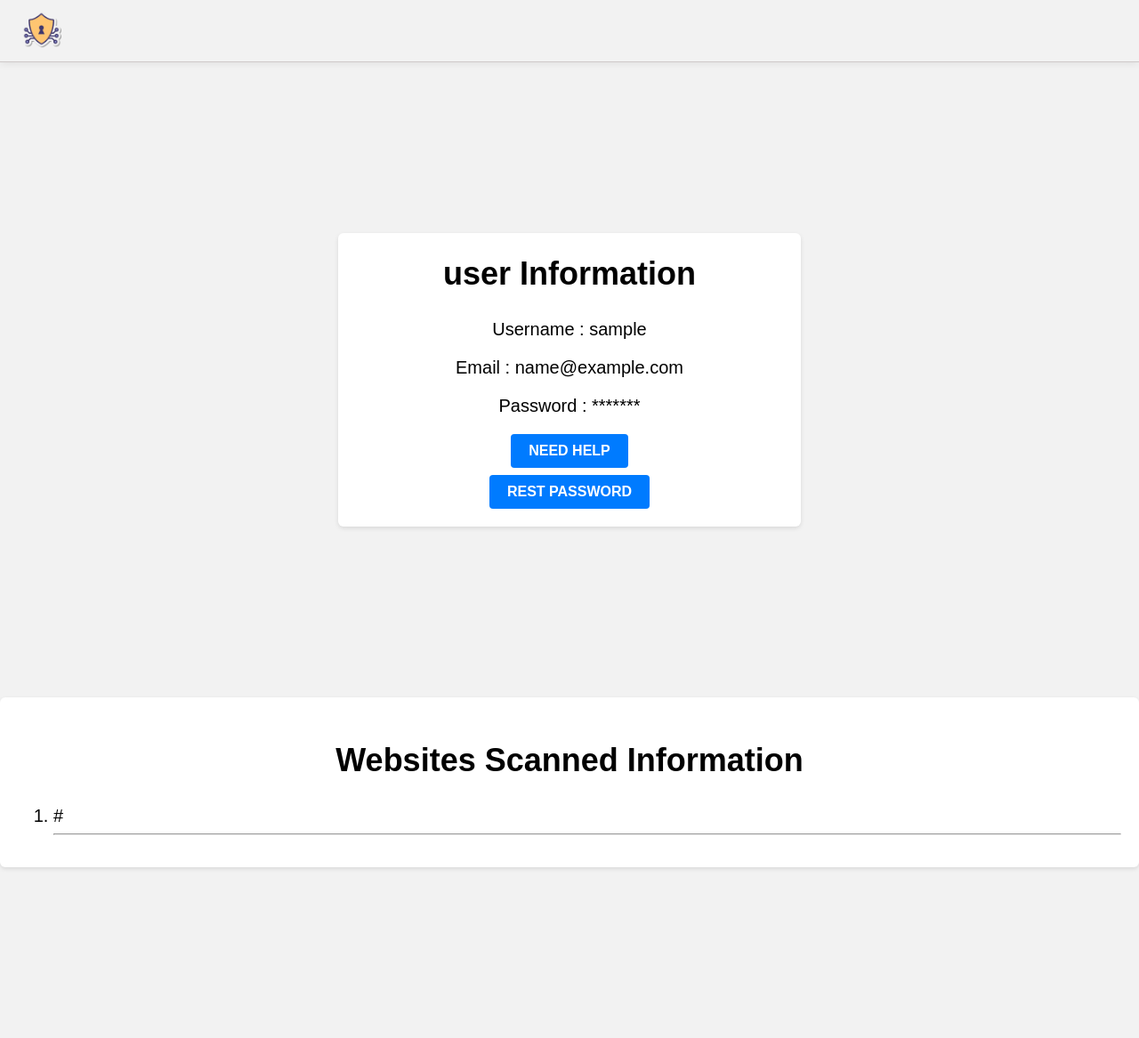
After one commit to asad78698/My-FinalYear-Project, a Flask app: page /profile in a window 1280 px wide. The commit adds this page. Shown: the whole page at 89% size. Run offline with Flask 3, Linux system fonts and the light colour scheme; the visitor is signed in with stand-in values (Sample User, id 1); a database or web service that is not in the repository returns one stand-in record (values such as "Sample title").

Commit message:
done some changes

```diff
--- a/app.py
+++ b/app.py
@@ -8,7 +8,7 @@ from securityheaders import check_http_security_headers
 from securitymisconfig import check_security_misconfiguration
 from tls import check_tls_security
 from pymongo import  MongoClient
-
+from datetime import datetime
 
 client = MongoClient('localhost', 27017)
 db = client['fyp']
@@ -35,6 +35,8 @@ def loginpage():
         if userCollection.find_one({'username': username, 'password': password}):
             session['loggedin'] = True
             session['username'] = username
+            session['password'] = password
+
             return redirect(url_for('sql'))
 
         else:
@@ -55,11 +57,15 @@ def signup():
         email = request.form['email']
         password = request.form['password']
         confirm = request.form['confirm']
-        userCollection.insert_one({
+        if userCollection.find_one({'email': email}):  # Check if email already exists
+            return 'Email already exists'
+        else:
+         userCollection.insert_one({
             'username': username,
             'email': email,
             'password': password,
-            'confirm': confirm
+            'confirm': confirm,
+            'url': []
         })
         return redirect(url_for('loginpage'))
 
@@ -82,6 +88,15 @@ def forgotpassword():
     return render_template('restpassword.html')
 
 
+@app.route('/profile')
+def profile():
+    if session.get('loggedin'):
+        user_data = userCollection.find_one({'username': session['username']})
+        urls = user_data.get('url', [])  # Get all URLs associated with the username
+        return render_template('profile.html', username=session['username'], email=user_data['email'], urls=urls)
+    else:
+        return redirect(url_for('loginpage'))
+
 
 @app.route('/sqlinjection')
 def sql():
@@ -92,9 +107,11 @@ def sql():
 
 @app.route('/getinputsql', methods=['POST'])
 def getinput():
+    ip_address = request.remote_addr
     if request.method == 'POST':
         user_input = request.form.get('url')
         if user_input:
+            userCollection.update_one({'username': session['username']}, {'$push': {'url': "Scanned For SQL Injection : " +user_input+ " at " + str(datetime.now())+ " from Ip Address : " + ip_address}})
             user_input = unquote(user_input.replace('%22', ''))
             resultforms = scan_sql_injection(user_input)
 
@@ -111,9 +128,11 @@ def apiendipoint():
 
 @app.route('/getinputapi', methods=['POST'])
 def getinputapi():
+    ip_address = request.remote_addr
     if request.method == 'POST':
         user_input = request.form.get('url')
         if user_input:
+            userCollection.update_one({'username': session['username']}, {'$push': {'url': "Scanned For Api Endpoints : " +user_input+ " at " + str(datetime.now()) + " from Ip Address : " + ip_address}})
             user_input = unquote(user_input.replace('%22', ''))
             apiresult = analyze_endpoints(user_input)
             return render_template('apiendpoint.html', resultapi=apiresult, username=session['username'])
@@ -130,9 +149,11 @@ def openredirect():
 
 @app.route('/getinputopenredirect', methods=['POST'])
 def getinputopenredirect():
+    ip_address = request.remote_addr
     if request.method == 'POST':
         user_input = request.form.get('url')
         if user_input:
+            userCollection.update_one({'username': session['username']}, {'$push': {'url': "Scanned For Open Redirects : " +user_input+ " at " + str(datetime.now()) + " from Ip Address : " + ip_address}})
             openredirectresult = is_open_redirect(user_input)
             return render_template('openredirect.html', resultopenredirect=openredirectresult , username=session['username'])
         else:
@@ -147,9 +168,11 @@ def crosssitescripting():
 
 @app.route('/getinputcrosssitescriptting', methods=['POST'])
 def getinputcrosssitescriptting():
+    ip_address = request.remote_addr
     if request.method == 'POST':
         user_input = request.form.get('url')
         if user_input:
+            userCollection.update_one({'username': session['username']}, {'$push': {'url': "Scanned For Cross Site : " +user_input+ " at " + str(datetime.now()) + " from Ip Address : " + ip_address}})
             crosssites_result = crosssitescripting_result(user_input)
             return render_template('crosssitescriptting.html', result_crosssite=crosssites_result , username=session['username'])
         else:
@@ -165,9 +188,11 @@ def securityheaders():
 
 @app.route('/getinput_SecurityHeaders', methods = ['POST'])
 def getinput_SecurityHeaders():
+     ip_address = request.remote_addr
      if request.method == 'POST':
         user_input = request.form.get('url')
         if user_input:
+            userCollection.update_one({'username': session['username']}, {'$push': {'url': "Scanned For Security Headers: " +user_input + " at " + str(datetime.now()) + " from Ip Address : " + ip_address}})
             headers_results = check_http_security_headers(user_input)
             return render_template('securityheaders.html', result_headers = headers_results , username=session['username'])
         else:
@@ -182,9 +207,11 @@ def securitymisconfig():
 
 @app.route('/securitymisconfiginput', methods = ['POST'])
 def securitymisconfiginput():
+    ip_address = request.remote_addr
     if request.method == 'POST':
      user_input = request.form.get('url')
      if(user_input):
+         userCollection.update_one({'username': session['username']}, {'$push': {'url': "Scanned For Security Misconfig: " +user_input + " at " + str(datetime.now()) + " from Ip Address : " + ip_address}})
          securitymisconfig_result = check_security_misconfiguration(user_input)
          return render_template('securitymisconfig.html', result_securitymisconfig=securitymisconfig_result , username=session['username'])
      else:
@@ -200,9 +227,11 @@ def tls():
 
 @app.route('/tlsinput',  methods = ['POST'])
 def tlsinput():
+    ip_address = request.remote_addr
     if request.method == 'POST':
         user_input = request.form.get('url')
         if user_input:
+            userCollection.update_one({'username': session['username']}, {'$push': {'url': "Scanned For Tls : " +user_input+ " at " + str(datetime.now()) + " from Ip Address : " + ip_address}})
             tls_result = check_tls_security(user_input)
             return render_template('tls.html', result_tls = tls_result , username=session['username'])
     else:
--- a/templates/frontpage.html
+++ b/templates/frontpage.html
@@ -52,9 +52,15 @@
         <div class="text-light text-capitalize p-5 ">
             <h1 id="animated-text" class="text-font">Web Security Scanner</h1>
             <p class="heading-text">Scan Your Website To Find Malware and Protect The Website</p>
+            {% if session.get('loggedin') %}
+            <a href="{{ url_for('sql') }}">
+                <button class="btn-scan">Scan Now</button>
+            </a>
+            {% else %}
             <a href="{{ url_for('loginpage') }}">
                 <button class="btn-scan">Scan Now</button>
             </a>
+            {% endif %}
             <a href="{{ url_for('loginpage') }}">
                 <button class="btn-scan">How It Works?</button>
             </a>
--- /dev/null
+++ b/templates/profile.html
@@ -0,0 +1,130 @@
+<!DOCTYPE html>
+<html lang="en">
+
+<head>
+    <meta charset="UTF-8">
+    <meta name="viewport" content="width=device-width, initial-scale=1.0">
+    <title>Document</title>
+    <style>
+        .navbartop {
+            overflow: hidden;
+            top: 0;
+            width: 100%;
+            height: auto;
+            box-shadow: 0 0 10px 0 rgba(0, 0, 0, 0.1);
+        }
+
+        .imagetop {
+            width: 45px;
+            height: 45px;
+            padding: 4px;
+            margin: 6px;
+            margin-left: 20px;
+        }
+
+        .navbartop hr {
+            margin: 0px;
+            padding: 0px;
+            border: 0px;
+            border-top: 1px solid #cec9c9;
+        }
+
+        body {
+            font-family: Arial, sans-serif;
+            background-color: #f2f2f2;
+            padding: 0;
+            margin: 0;
+        }
+
+        button {
+            display: block;
+            margin: 0 auto;
+            padding: 10px 20px;
+            font-size: 16px;
+            font-weight: bold;
+            text-align: center;
+            text-transform: uppercase;
+            color: #fff;
+            background-color: #007bff;
+            border: none;
+            border-radius: 4px;
+            cursor: pointer;
+            transition: background-color 0.3s ease;
+            margin-top: 8px;
+        }
+
+        button:hover {
+            background-color: #0056b3;
+        }
+
+        section {
+            max-width: auto;
+            margin: 15% auto;
+            padding: 20px;
+            background-color: #fff;
+            border-radius: 6px;
+            box-shadow: 0 2px 5px rgba(0, 0, 0, 0.1);
+            text-align: left;
+        }
+        .section1 {
+            max-width: 480px;
+            margin: 15% auto;
+            padding: 20px;
+            background-color: #fff;
+            border-radius: 6px;
+            box-shadow: 0 2px 5px rgba(0, 0, 0, 0.1);
+            text-align: left;
+        }
+
+
+        h2 {
+            color: #333;
+        }
+
+        table {
+            width: 100%;
+            border-collapse: collapse;
+        }
+
+        td {
+            padding: 10px;
+            border-bottom: 1px solid #ddd;
+            width: auto;
+
+        }
+    </style>
+</head>
+
+<body>
+
+    <nav class="navbartop">
+        <a href="{{url_for('index')}}"> <img class="imagetop" src="/static/images/logo.png" alt=""></a>
+        <hr>
+    </nav>
+
+    <section class="section1">
+        <h1 style="text-align: center; margin-top: 5px; font-size: 36px;">
+            user Information
+        </h1>
+
+        <p style="text-align:  center; font-size: 20px;">Username : {{username }}</p>
+        <p style="text-align:  center; font-size: 20px;">Email : {{email }}</p>
+        <p style="text-align:  center; font-size: 20px;">Password : *******</p>
+        <button>Need Help</button>
+
+        <a style="text-decoration: none;" href="{{url_for('forgotpassword')}}"><button>Rest Password</button></a>
+    </section>
+
+    <section>
+        <h1 style="text-align: center; font-size: 36px;">Websites Scanned Information</h1>
+        <ul>
+            {% for website in urls %}
+            <li style="text-align: justify; font-size: 20px; list-style-type: decimal;">{{ website }}</li>
+            <hr>
+            {% endfor %}
+        </ul>
+    </section>
+
+</body>
+
+</html>
--- a/templates/sqlinjection.html
+++ b/templates/sqlinjection.html
@@ -107,7 +107,9 @@
         <form class="userprofile" action="/logout">
             <img src="{{ url_for('static', filename='/images/userlogo.png') }}" alt="">
             <h3>Hi, {{username}}</h3>
-            <button name="logout", type="submit">Logout</button>
+            <button  name="logout", type="submit">Logout</button>
+            <a style="text-decoration: none;" href="{{url_for('profile')}}"> <div class="new"  style="padding: 4.5px; margin-top: 6px;">Settings</div></a>
+
         </form>
 
         <div id="loading">
```
Also changed, not shown: static/css/sqlinjection.css (+13 -0 lines), templates/restpassword.html (+31 -2 lines).
